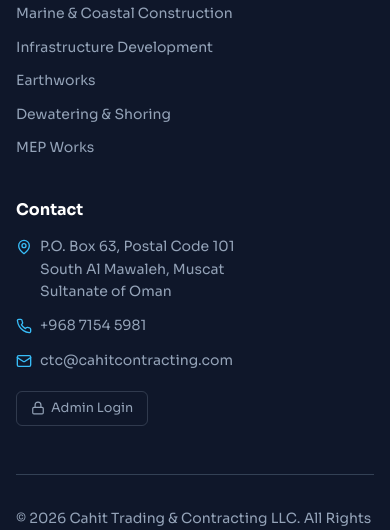
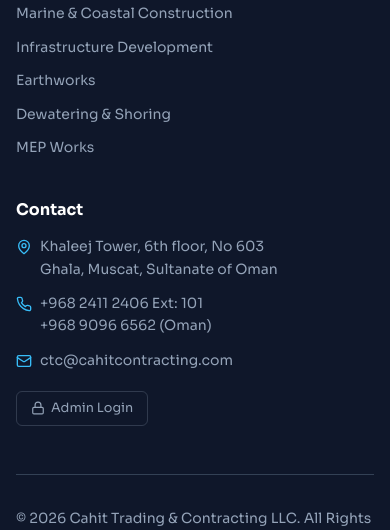
Before and after one commit to DazKingPin/Cahit-Trading-and-Contracting-LLC, a WordPress theme: template wp-theme/cahit-theme/page.php in a window 390 px wide. Shown: the part 1148-1678 px from the top of the page. Run offline with PHP 8.4 and a stand-in for WordPress, Linux system fonts and the light colour scheme; the site name, menu and one post (Sample post) are stand-ins, and other content is empty; some libraries are stand-ins or nearby versions.

Commit message:
Update footer contact details with new address and phone numbers
Modify wp-theme/cahit-theme/footer.php to include updated contact information, including address, main phone number with extension, and an additional Oman-specific phone number, with Arabic translations for all elements.

Replit-Commit-Author: Agent
Replit-Commit-Session-Id: fa7b8e94-02d9-47bc-b6a3-24aaf8dc0f90
Replit-Commit-Checkpoint-Type: full_checkpoint
Replit-Commit-Event-Id: cd93d599-3f02-4ce9-9aef-105b6ec27ee0
Replit-Commit-Screenshot-Url: https://storage.googleapis.com/screenshot-production-us-central1/e50b328d-e641-46b2-9027-749cfcc1eb93/fa7b8e94-02d9-47bc-b6a3-24aaf8dc0f90/RqU4lz8
Replit-Helium-Checkpoint-Created: true

```diff
--- a/wp-theme/cahit-theme/footer.php
+++ b/wp-theme/cahit-theme/footer.php
@@ -38,14 +38,17 @@
           <div class="footer-contact-item">
             <svg class="footer-contact-icon" xmlns="http://www.w3.org/2000/svg" width="16" height="16" viewBox="0 0 24 24" fill="none" stroke="currentColor" stroke-width="2" stroke-linecap="round" stroke-linejoin="round"><path d="M20 10c0 6-8 12-8 12s-8-6-8-12a8 8 0 0 1 16 0Z"/><circle cx="12" cy="10" r="3"/></svg>
             <div>
-              <p>P.O. Box 63, Postal Code 101</p>
-              <p>South Al Mawaleh, Muscat</p>
-              <p>Sultanate of Oman</p>
+              <p data-ar="برج الخليج، الطابق السادس، رقم 603">Khaleej Tower, 6th floor, No 603</p>
+              <p data-ar="غلا، مسقط، سلطنة عُمان">Ghala, Muscat, Sultanate of Oman</p>
             </div>
           </div>
           <div class="footer-contact-item">
             <svg class="footer-contact-icon" xmlns="http://www.w3.org/2000/svg" width="16" height="16" viewBox="0 0 24 24" fill="none" stroke="currentColor" stroke-width="2" stroke-linecap="round" stroke-linejoin="round"><path d="M22 16.92v3a2 2 0 0 1-2.18 2 19.79 19.79 0 0 1-8.63-3.07 19.5 19.5 0 0 1-6-6 19.79 19.79 0 0 1-3.07-8.67A2 2 0 0 1 4.11 2h3a2 2 0 0 1 2 1.72c.127.96.361 1.903.7 2.81a2 2 0 0 1-.45 2.11L8.09 9.91a16 16 0 0 0 6 6l1.27-1.27a2 2 0 0 1 2.11-.45c.907.339 1.85.573 2.81.7A2 2 0 0 1 22 16.92z"/></svg>
-            <a href="tel:+96871545981">+968 7154 5981</a>
+            <div>
+              <a href="tel:+96824112406">+968 2411 2406 Ext: 101</a>
+              <br>
+              <a href="tel:+96890966562">+968 9096 6562 <span data-ar="(عُمان)">(Oman)</span></a>
+            </div>
           </div>
           <div class="footer-contact-item">
             <svg class="footer-contact-icon" xmlns="http://www.w3.org/2000/svg" width="16" height="16" viewBox="0 0 24 24" fill="none" stroke="currentColor" stroke-width="2" stroke-linecap="round" stroke-linejoin="round"><rect x="2" y="4" width="20" height="16" rx="2"/><path d="m22 7-8.97 5.7a1.94 1.94 0 0 1-2.06 0L2 7"/></svg>
```
